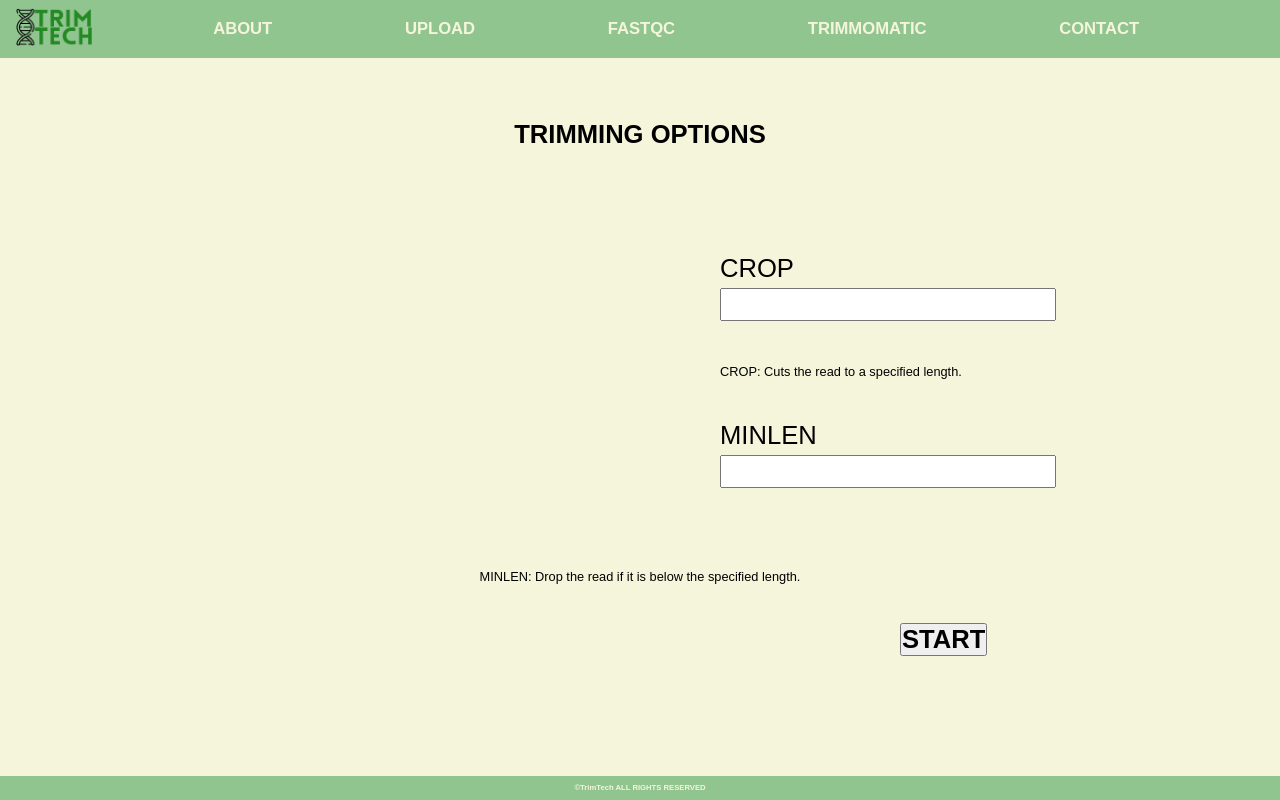
After one commit to KasthuryI/Bio-informatica-toolbox, a Flask app: page /options_page in a window 1280 px wide. The commit adds this page. Run offline with Flask 3, Linux system fonts and the light colour scheme.

Commit message:
fixed lay-out upload page and added pages

```diff
--- a/static/style.css
+++ b/static/style.css
@@ -768,3 +768,172 @@ body {
   width: 5vw;
   height: 5vw;
 }
+
+/****************** Upload page content *****************/
+/* Text upload page */
+.head_text_upload_page{
+  position: relative;
+  font-family: sans-serif;
+  font-weight: bold;
+  font-size: 2vw;
+  color: #000000;
+  text-decoration: none;
+  text-align: center;
+  margin: 70px;
+  top: 50px;
+}
+
+.text_upload_page{
+  position: absolute;
+  font-family: sans-serif;
+  font-size: 2vw;
+  color: #000000;
+  text-decoration: none;
+  text-align: center;
+  margin: 5vw;
+  margin-left: 34vw;
+}
+
+/****************** Succes upload page content *****************/
+/* Text succes upload page page */
+.head_text_succecfully_uploaded {
+  position: relative;
+  font-family: sans-serif;
+  font-weight: bold;
+  font-size: 2vw;
+  color: #000000;
+  text-decoration: none;
+  text-align: center;
+  margin: 80px;
+  top: 80px;
+}
+
+.uploaded_file_name {
+  position: relative;
+  font-family: sans-serif;
+  font-weight: bold;
+  font-size: 2vw;
+  color: #228b22;
+  text-decoration: none;
+}
+
+/* Question to trim or not */
+#ques {
+  position: relative;
+  font-family: sans-serif;
+  font-weight: bold;
+  font-size: 1.5vw;
+  color: #000000;
+  text-decoration: none;
+  text-align: center;
+  margin: 80px;
+  top: 80px;
+}
+
+/* Trim button*/
+#trim {
+  position: relative;
+  font-family: sans-serif;
+  font-size: 2vw;
+  color: #000000;
+  text-decoration: none;
+  margin-left: 800px;
+  top: 50px;
+}
+
+/****************** Failed upload page content *****************/
+/* Text invalid file page page */
+.text_invalid_file {
+  position: relative;
+  font-family: sans-serif;
+  font-size: 2vw;
+  color: #ff0000;
+  text-decoration: none;
+  text-align: center;
+  margin: 15px;
+}
+
+/****************** Options Trimmomatic content *****************/
+/* Options Trimmomatic page */
+.header_options {
+  position: relative;
+  font-family: sans-serif;
+  font-weight: bold;
+  font-size: 2vw;
+  color: #000000;
+  text-decoration: none;
+  text-align: center;
+  margin: 70px;
+  top: 50px;
+}
+
+.option_crop_text {
+  position: relative;
+  font-family: sans-serif;
+  font-size: 1vw;
+  color: #000000;
+  text-decoration: none;
+  margin-left: 720px;
+  top: 180px;
+}
+
+.option_minlen_text {
+  position: relative;
+  font-family: sans-serif;
+  font-size: 1vw;
+  color: #000000;
+  text-decoration: none;
+  text-align: center;
+  top: 400px;
+}
+
+#crop {
+  position: relative;
+  font-family: sans-serif;
+  font-size: 2vw;
+  color: #000000;
+  text-decoration: none;
+  margin-left: 720px;
+  top: 60px;
+}
+
+#crop_title {
+  position: relative;
+  font-family: sans-serif;
+  font-size: 2vw;
+  color: #000000;
+  text-decoration: none;
+  margin-left: 720px;
+  top: 55px;
+}
+
+#minlen {
+  position: relative;
+  font-family: sans-serif;
+  font-size: 2vw;
+  color: #000000;
+  text-decoration: none;
+  margin-left: 720px;
+  top: 165px;
+}
+
+#minlen_title {
+  position: relative;
+  font-family: sans-serif;
+  font-size: 2vw;
+  color: #000000;
+  text-decoration: none;
+  margin-left: 720px;
+  top: 160px;
+}
+
+#start_trim {
+  position: relative;
+  font-family: sans-serif;
+  font-weight: bold;
+  font-size: 2vw;
+  color: #000000;
+  text-decoration: none;
+  margin-left: 900px;
+  top: 300px;
+}
--- a/templates/failed_upload_page.html
+++ b/templates/failed_upload_page.html
@@ -17,7 +17,7 @@
       </nav>
 
     </header>
-    <div class="text_try_page">
+    <div class="text_invalid_file">
     <p>Uploaded an invalid file<br>
     File name: {{name}}
     </p>
--- /dev/null
+++ b/templates/options_page.html
@@ -0,0 +1,23 @@
+{% extends "basetemplate.html" %}
+
+{% block content %}
+    <!-- CONTENT -->
+    <h3 class="header_options"> TRIMMING OPTIONS </h3>
+
+    <div class="option_minlen_text">
+        <p> MINLEN: Drop the read if it is below the specified length. </p>
+    </div>
+
+    <div class="option_crop_text">
+        <p> CROP: Cuts the read to a specified length. </p>
+    </div>
+
+    <form>
+        <label for="crop" id="crop_title">CROP</label><br>
+        <input type="text" id="crop" name="crop"></br>
+        <label for="minlen" id="minlen_title">MINLEN</label><br>
+        <input type="text" id="minlen" name="minlen"></br>
+        <input type="Submit" id="start_trim" value="START">
+    </form>
+
+{% endblock %}
--- a/upload_page_script.py
+++ b/upload_page_script.py
@@ -48,6 +48,11 @@ def how_does_it_work():
 def disclaimer():
     return render_template("disclaimer.html")
 
+@app.route("/options_page")
+def options():
+    return render_template("options_page.html")
+
+
 @app.route("/succes", methods=["post"])
 def succes():
     """
```
Also changed, not shown: templates/basetemplate.html (+6 -6 lines), templates/uploadpage.html (+4 -3 lines), templates/about.html (line endings or trailing spaces).
